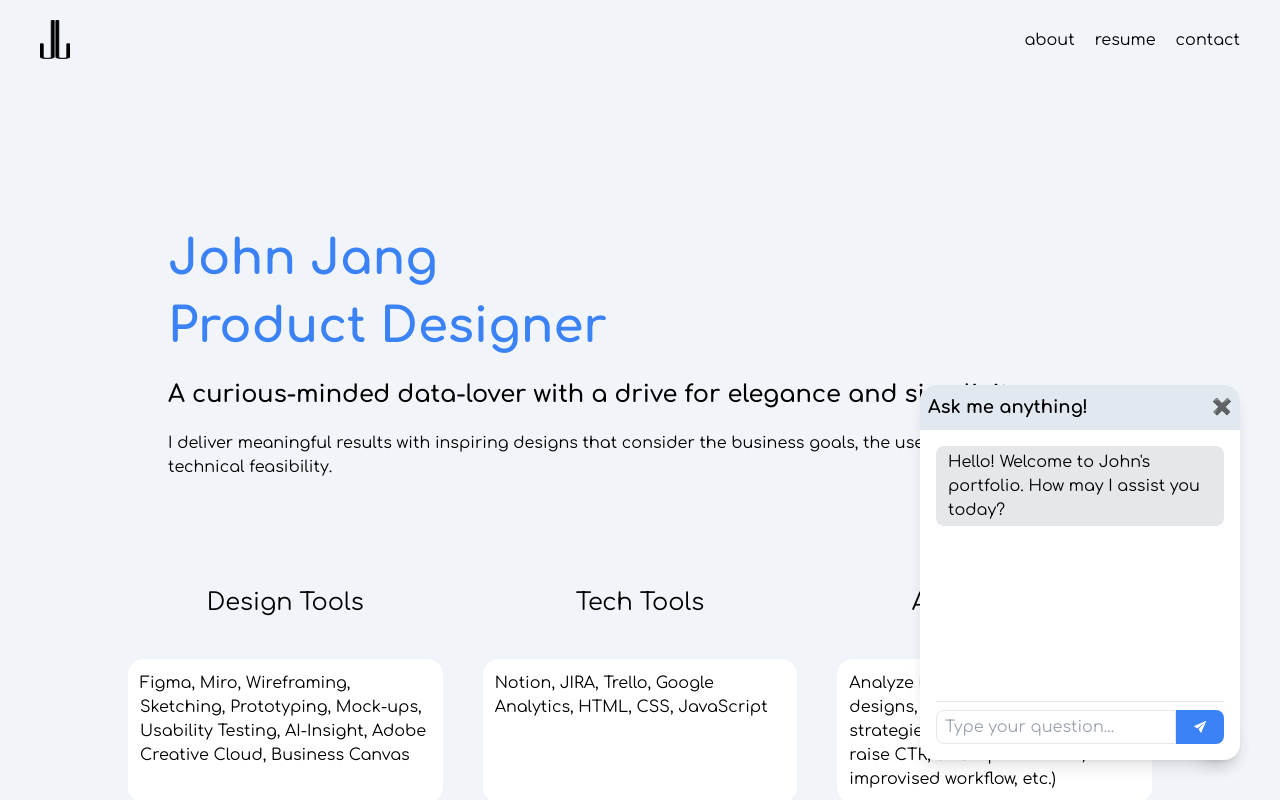
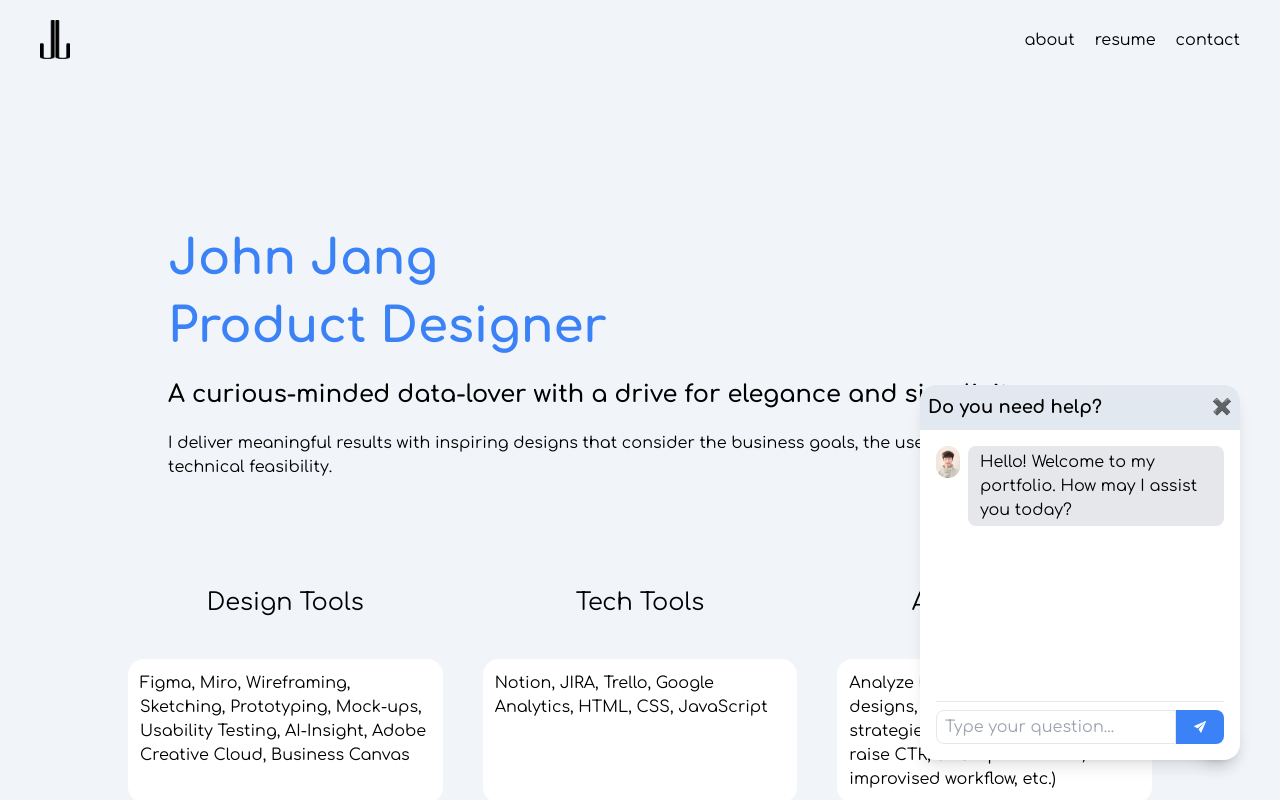
Before and after one commit to johnjang94/portfolio-ver-3, a React (Vite) app: page / in a window 1280 px wide. Shown: the top 800 px of the page. Built offline with nearby package versions, Linux system fonts and the light colour scheme.

Commit message:
correcting the chatbot service

```diff
--- a/src/pages/chatbot/chatbot-ai.jsx
+++ b/src/pages/chatbot/chatbot-ai.jsx
@@ -8,7 +8,7 @@ export default function ChatBot({ onClose }) {
   const [messages, setMessages] = useState([
     {
       role: "bot",
-      text: "Hello! Welcome to John's portfolio. How may I assist you today?",
+      text: "Hello! Welcome to my portfolio. How may I assist you today?",
     },
   ]);
   const [input, setInput] = useState("");
@@ -79,7 +79,7 @@ export default function ChatBot({ onClose }) {
   return (
     <div className="fixed bottom-10 right-10 bg-white rounded-2xl shadow-lg w-80">
       <div className="flex justify-between items-center bg-slate-200 p-2 rounded-t-2xl">
-        <h2 className="text-lg font-bold">Ask me anything!</h2>
+        <h2 className="text-lg font-bold">Do you need help?</h2>
         <button onClick={onClose} className="text-red-500">
           ✖️
         </button>
@@ -92,8 +92,17 @@ export default function ChatBot({ onClose }) {
         {messages.map((msg, index) => (
           <div
             key={index}
-            className={`text-${msg.role === "bot" ? "left" : "right"}`}
+            className={`flex items-start ${
+              msg.role === "bot" ? "justify-start" : "justify-end"
+            }`}
           >
+            {msg.role === "bot" && (
+              <img
+                src="/profile.jpeg"
+                alt="Bot Profile"
+                className="w-8 h-8 rounded-full mr-2"
+              />
+            )}
             <p
               className={`inline-block rounded-lg px-3 py-1 ${
                 msg.role === "bot"
```
Also changed, not shown: public/profile.jpeg (added).
